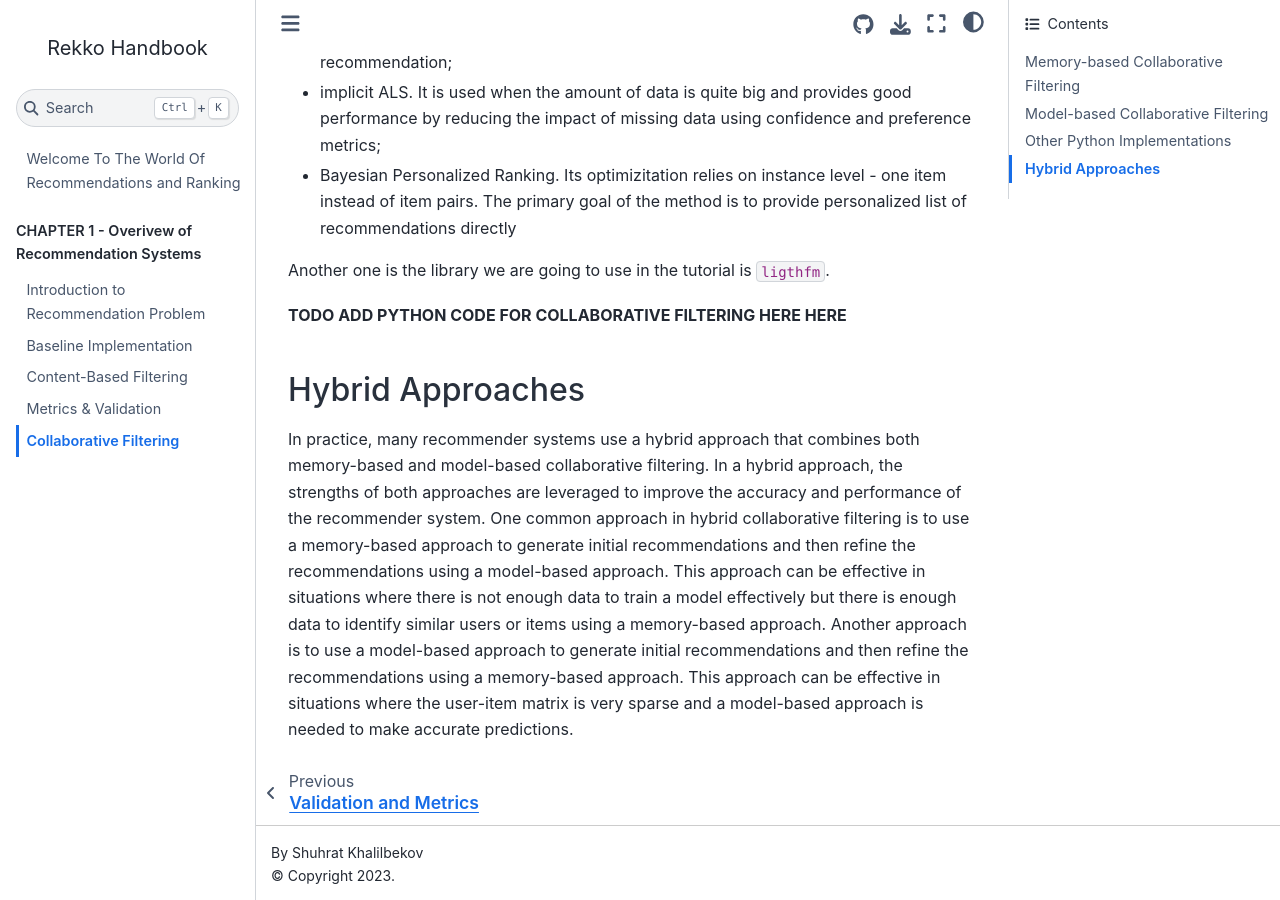
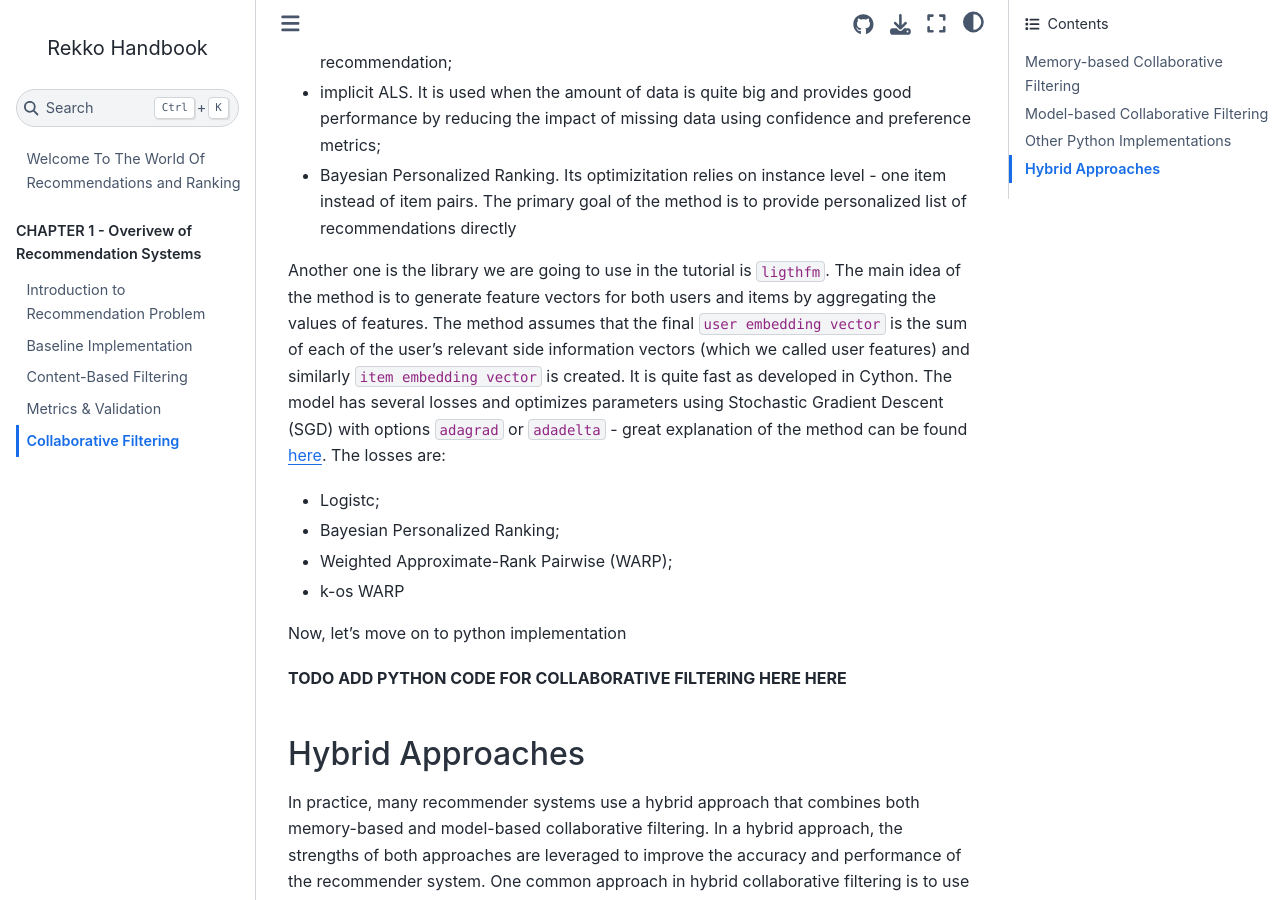
Before and after one commit to kshurik/rekkobook, a Jupyter Book: the page built from docs/chapter1/collab_filter.md, in a window 1280 px wide and 900 px high, scrolled down 4200 px. Built offline with Jupyter Book 1.0.4 settings and Sphinx 7.4.7 and the Sphinx Book theme 1.1.4, drawn with Linux system fonts in a browser that asks for light colours.

Commit message:
finished implicit and lightfm

```diff
--- a/docs/chapter1/collab_filter.md
+++ b/docs/chapter1/collab_filter.md
@@ -150,7 +150,19 @@ the impact of missing data using confidence and preference metrics;
 - Bayesian Personalized Ranking. Its optimizitation relies on instance level - one item instead of item pairs. The
 primary goal of the method is to provide personalized list of recommendations directly
 
-Another one is the library we are going to use in the tutorial is `ligthfm`.
+Another one is the library we are going to use in the tutorial is `ligthfm`. The main idea of the method
+is to generate feature vectors for both users and items by aggregating the values of features. The method assumes
+that the final `user embedding vector` is the sum of each of the user’s relevant side information
+vectors (which we called user features) and similarly `item embedding vector` is created.
+It is quite fast as developed in Cython. The model has several losses and optimizes parameters using Stochastic
+Gradient Descent (SGD) with options `adagrad` or `adadelta` - great explanation
+of the method can be found [here](https://code.themlsbook.com/chapter3/gradient_descent.html). The losses are:
+- Logistc;
+- Bayesian Personalized Ranking;
+- Weighted Approximate-Rank Pairwise (WARP);
+- k-os WARP
+
+Now, let's move on to python implementation
 
 **TODO ADD PYTHON CODE FOR COLLABORATIVE FILTERING HERE HERE**
 
```
